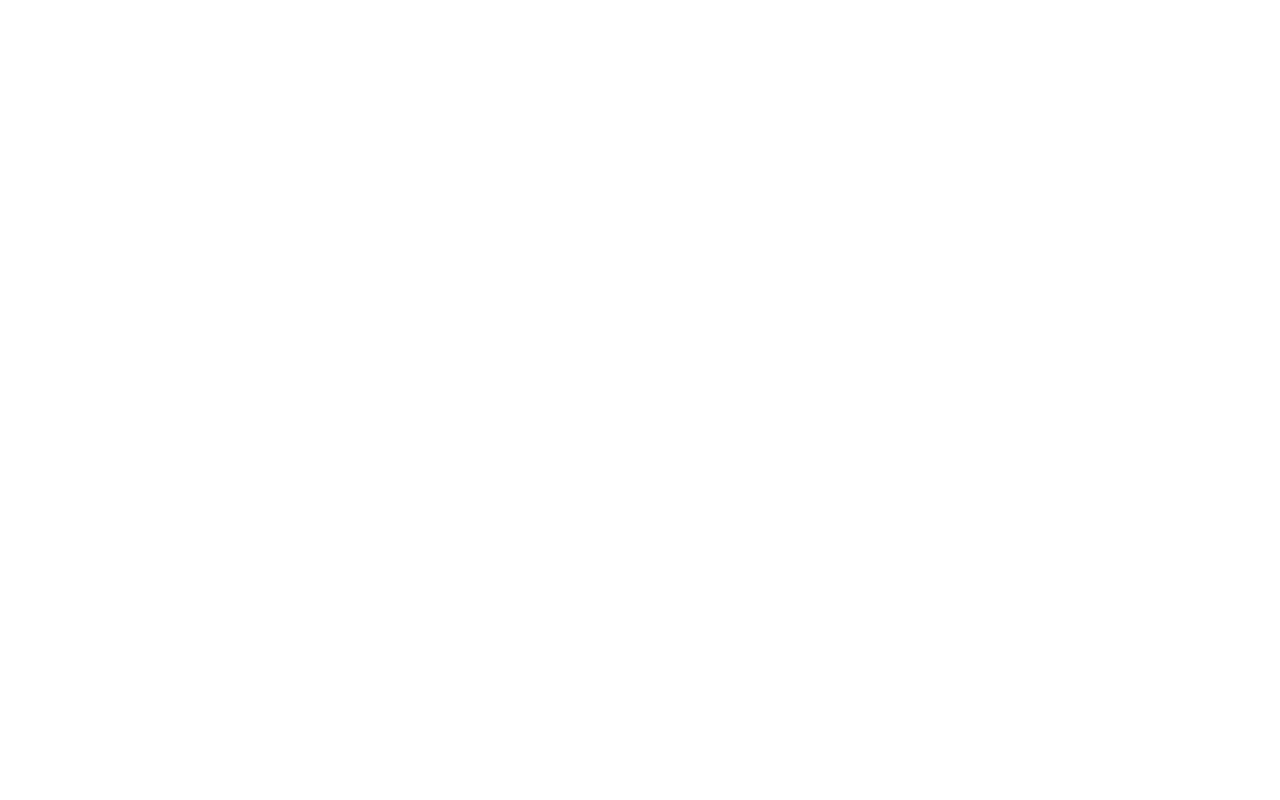
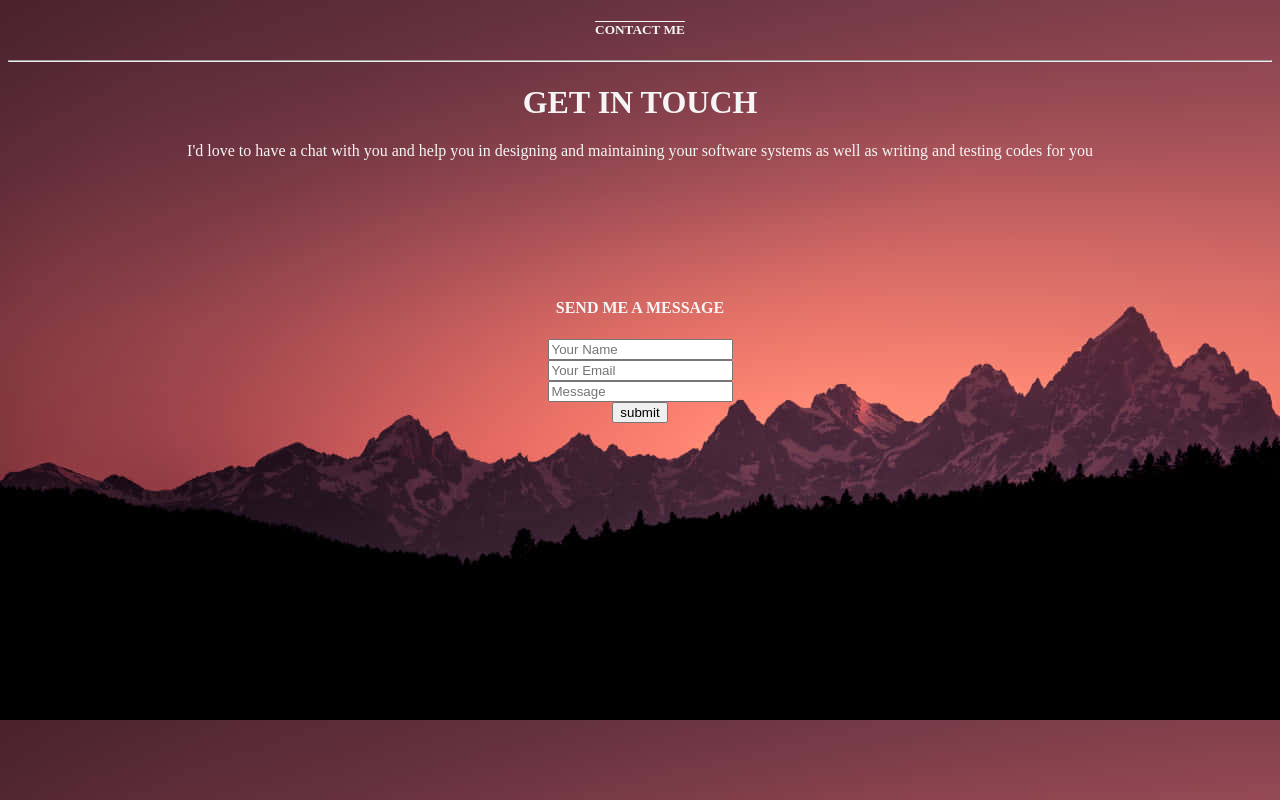
Before and after one commit to Barasa-Micah/Website, a plain HTML site: page Contact.html in a window 1280 px wide. Drawn offline with Linux system fonts and the light colour scheme.

Commit message:
Update paragraph in the contact file

```diff
--- a/Contact.html
+++ b/Contact.html
@@ -0,0 +1,29 @@
+<!DOCTYPE html>
+<html lang="en">
+<head>
+    <meta charset="UTF-8">
+    <meta http-equiv="X-UA-Compatible" content="IE=edge">
+    <meta name="viewport" content="width=device-width, initial-scale=1.0">
+    <title>Contact</title>
+    <link rel="stylesheet" href="./css/styles.css">
+</head>
+<body>
+    <h5>CONTACT ME</h5>
+    <hr>
+    <h1>GET IN TOUCH</h1>
+    <p>I'd love to have a chat with you and help you in designing and maintaining your software systems as well as writing and testing codes for you</p>
+    <div class="reachout">
+        <h4>SEND ME A MESSAGE</h4>
+        <input type="text" placeholder="Your Name">
+        <div>
+            <input type="text" placeholder="Your Email">
+        </div>
+        <div>
+            <input type="text" placeholder="Message">
+        </div>
+        <button id="submit">submit</button>
+    </div>
+
+
+</body>
+</html>
--- a/css/styles.css
+++ b/css/styles.css
@@ -51,3 +51,9 @@ h5{
 #Show-more{
     border-radius: 70px;
 }
+.reachout{
+    text-align: center;
+    margin-top: 11%;
+    justify-content: space-between;
+
+}
--- a/script.js
+++ b/script.js
@@ -2,7 +2,7 @@ const bioElement = document.getElementById("bio");
 const showMoreButton = document.getElementById("Show-more");
 
 
-const fullBio = "I am a software engineer and full stack web developer <br>with an experience web design and maintaining   <br> systems evaluating and testing of new software <br> programs and optimizing software for speed and scalability";
+const fullBio = "I am a software engineer and full stack web developer <br>with an experience in web design and maintaining   <br> systems,evaluating and testing of new software <br> programs and optimizing software for speed and scalability";
 
 bioElement.style.display = "none";
 
```
Also changed, not shown: About.html (+1 -0 lines).
